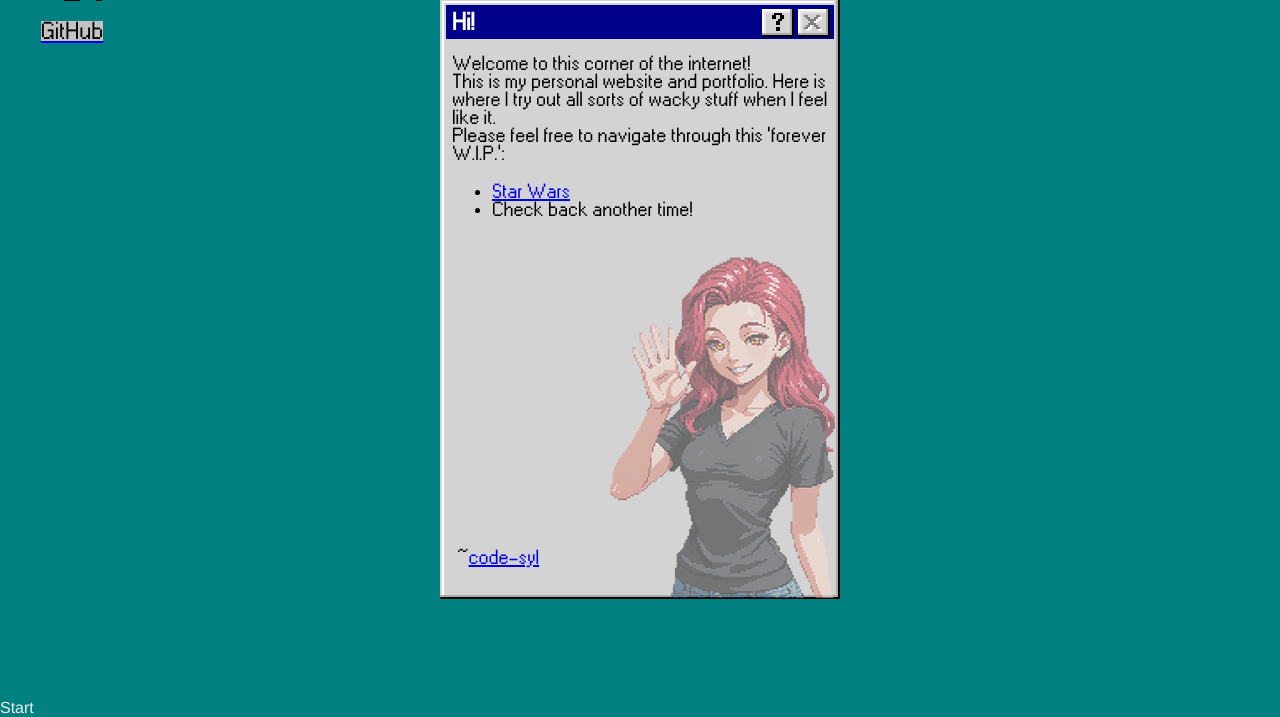
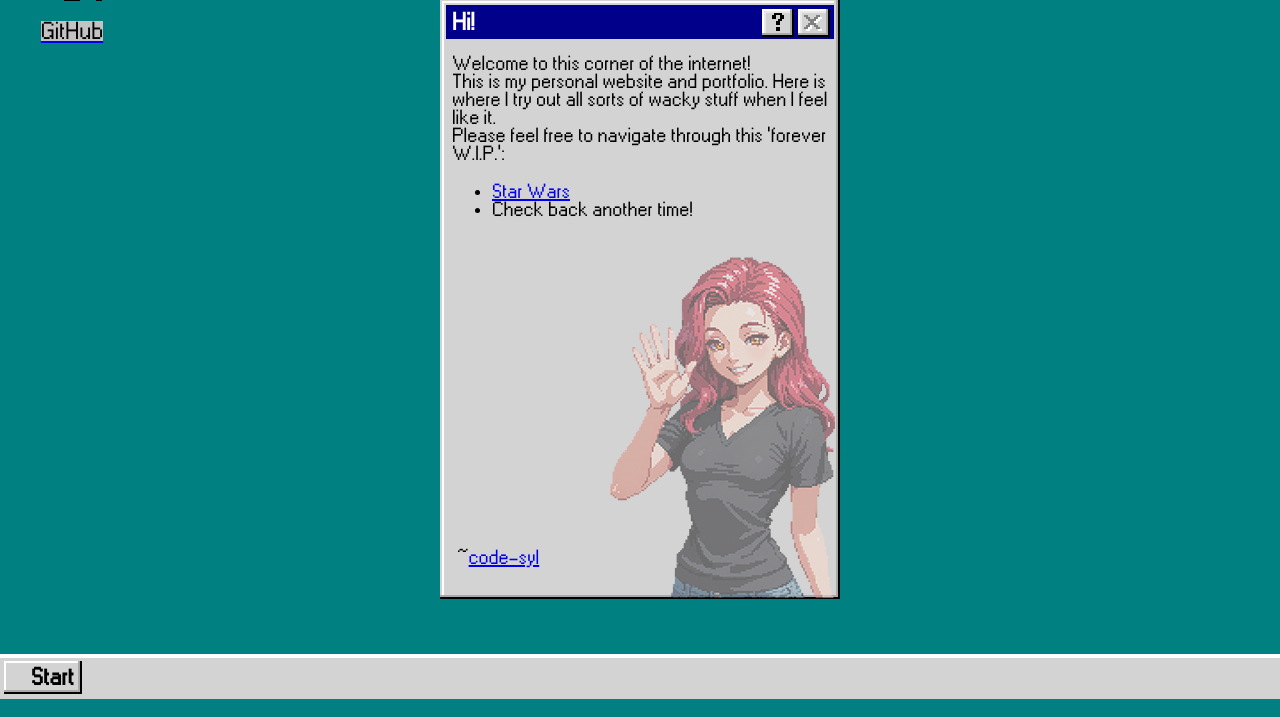
Before and after one commit to code-syl/syl.red, a PHP site: page / in a window 1280 px wide. Shown: the part 101-818 px from the top of the page. Run offline with PHP 8.4, Linux system fonts and the light colour scheme.

Commit message:
added taskbar without any functionality yet

```diff
--- a/styles/common.css
+++ b/styles/common.css
@@ -27,6 +27,7 @@
     --win95-text-background-unavailable: #c3c3c3;
 
     --win95-header-height: 40px;
+    --win95-taskbar-height: 45px;
     --win95-window-shadow-width: 6px;
 }
 
@@ -54,7 +55,7 @@ body {
 
 div.canvas {
     width: 100%;
-    height: 100%;
+    height: calc(100% - var(--win95-taskbar-height));
 }
 
 /* ========================================================================== */
--- /dev/null
+++ b/styles/taskbar.css
@@ -0,0 +1,47 @@
+.win95_taskbar {
+    /* dimensions and positioning */
+    height: var(--win95-taskbar-height);
+    width: 100%;
+    z-index: 9999;
+    position: absolute;
+    bottom: 0;
+    display: flex;
+    flex-direction: row;
+    justify-content: flex-start;
+    align-items: center;
+
+    /* appearance */
+    background-color: var(--win95-window-bg-color);
+    box-shadow: inset 0px 4px 0px 0px var(--win95-window-shadow-white);
+    font-family: "W95FA";
+    color: var(--win95-text-color-normal);
+    font-size: 18pt;
+    font-weight: bold;
+}
+
+.win95_startbutton {
+    /* dimension and positioning */
+    height: calc(100% - 12px);
+    width: 3.25em;
+    margin-top: 2px;
+    margin-left: 4px;
+    display: flex;
+    flex-direction: row;
+    align-items: center;
+
+    /* appearance */
+    cursor: pointer;
+    box-shadow:
+        inset -2px -2px 0px 0px var(--win95-window-shadow-black),
+        inset -4px -4px 0px 0px var(--win95-window-shadow-dark),
+        inset 2px 2px 0px 0px var(--win95-window-shadow-white);
+}
+
+.win95_startbutton span {
+    width: calc((100% / 3) * 2);
+}
+
+.win95_startbutton .win95_minilogo {
+    height: calc(100% - 6px);
+    aspect-ratio: 1 / 1;
+}
```
